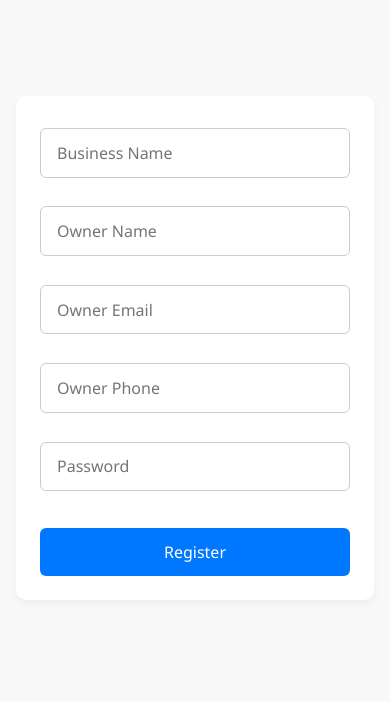
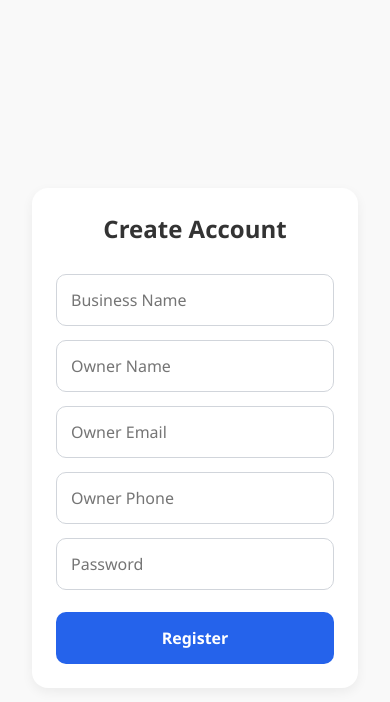
Before and after one commit to Herman-Gathege/sme-management-saas, a React (Vite) app in the folder frontend/: page /register in a window 390 px wide. Shown: the top 702 px of the page. Built offline with nearby package versions, Linux system fonts and the light colour scheme; the HTML template or start-up script is replaced by a standard one.

Commit message:
making app mobile friendly

```diff
--- a/frontend/src/App.jsx
+++ b/frontend/src/App.jsx
@@ -1,5 +1,11 @@
 import AppRoutes from "./routes/AppRoutes";
 import "./index.css";
+import "./styles/base.css";
+import "./styles/layout.css";
+import "./styles/components.css";
+import "./styles/utilities.css";
+import "./styles/dashboard.css";
+
 
 function App() {
   return <AppRoutes />;
--- a/frontend/src/features/auth/Login.jsx
+++ b/frontend/src/features/auth/Login.jsx
@@ -1,6 +1,7 @@
+// src/features/auth/Login.jsx
 import { useState } from "react";
 import { loginUser } from "../../api/auth";
-import styles from "./AuthForm.module.css"; // CSS module for styling
+// import styles from "./AuthForm.module.css"; // CSS module for styling
 
 export default function Login() {
   const [email, setEmail] = useState("");
@@ -33,17 +34,49 @@ export default function Login() {
     }
   };
 
+  // return (
+  //   <form className={styles.formContainer} onSubmit={handleSubmit}>
+  //     <h2 className={styles.formTitle}>Login</h2>
+
+  //     <input
+  //       type="email"
+  //       placeholder="Email"
+  //       value={email}
+  //       onChange={(e) => setEmail(e.target.value)}
+  //       className={styles.inputField}
+  //       required
+  //     />
+
+  //     <input
+  //       type="password"
+  //       placeholder="Password"
+  //       value={password}
+  //       onChange={(e) => setPassword(e.target.value)}
+  //       className={styles.inputField}
+  //       required
+  //     />
+
+  //     <button type="submit" className={styles.submitButton} disabled={loading}>
+  //       {loading ? "Logging in..." : "Login"}
+  //     </button>
+
+  //     {error && <p className={styles.errorText}>{error}</p>}
+  //   </form>
+  // );
+
   return (
-    <form className={styles.formContainer} onSubmit={handleSubmit}>
-      <h2 className={styles.formTitle}>Login</h2>
+  <div className="auth-page">
+    <form className="auth-card card form-stack" onSubmit={handleSubmit}>
+      <h2 className="text-center">Login</h2>
 
       <input
         type="email"
         placeholder="Email"
         value={email}
         onChange={(e) => setEmail(e.target.value)}
-        className={styles.inputField}
+        className="input"
         required
+        autoComplete="email"
       />
 
       <input
@@ -51,15 +84,22 @@ export default function Login() {
         placeholder="Password"
         value={password}
         onChange={(e) => setPassword(e.target.value)}
-        className={styles.inputField}
+        className="input"
         required
+        autoComplete="current-password"
       />
 
-      <button type="submit" className={styles.submitButton} disabled={loading}>
+      <button
+        type="submit"
+        className="btn btn-primary"
+        disabled={loading}
+      >
         {loading ? "Logging in..." : "Login"}
       </button>
 
-      {error && <p className={styles.errorText}>{error}</p>}
+      {error && <p className="text-error text-center">{error}</p>}
     </form>
-  );
+  </div>
+);
+
 }
--- a/frontend/src/features/auth/Register.jsx
+++ b/frontend/src/features/auth/Register.jsx
@@ -2,7 +2,7 @@
 
 import { useState } from "react";
 import { registerOrg } from "../../api/auth";
-import styles from "./AuthForm.module.css"; // import CSS module
+// import styles from "./AuthForm.module.css"; // import CSS module
 
 export default function Register() {
   const [name, setName] = useState("");
@@ -24,15 +24,78 @@ export default function Register() {
     setMessage(res.message || res.error);
   };
 
+  // return (
+  //   <form className={styles.formContainer} onSubmit={handleSubmit}>
+  //     <input placeholder="Business Name" value={name} onChange={(e) => setName(e.target.value)} />
+  //     <input placeholder="Owner Name" value={ownerName} onChange={(e) => setOwnerName(e.target.value)} />
+  //     <input placeholder="Owner Email" value={ownerEmail} onChange={(e) => setOwnerEmail(e.target.value)} />
+  //     <input placeholder="Owner Phone" value={ownerPhone} onChange={(e) => setOwnerPhone(e.target.value)} />
+  //     <input type="password" placeholder="Password" value={ownerPassword} onChange={(e) => setOwnerPassword(e.target.value)} />
+  //     <button type="submit">Register</button>
+  //     {message && <p>{message}</p>}
+  //   </form>
+  // );
+
   return (
-    <form className={styles.formContainer} onSubmit={handleSubmit}>
-      <input placeholder="Business Name" value={name} onChange={(e) => setName(e.target.value)} />
-      <input placeholder="Owner Name" value={ownerName} onChange={(e) => setOwnerName(e.target.value)} />
-      <input placeholder="Owner Email" value={ownerEmail} onChange={(e) => setOwnerEmail(e.target.value)} />
-      <input placeholder="Owner Phone" value={ownerPhone} onChange={(e) => setOwnerPhone(e.target.value)} />
-      <input type="password" placeholder="Password" value={ownerPassword} onChange={(e) => setOwnerPassword(e.target.value)} />
-      <button type="submit">Register</button>
-      {message && <p>{message}</p>}
+  <div className="auth-page">
+    <form className="auth-card card form-stack" onSubmit={handleSubmit}>
+      <h2 className="text-center">Create Account</h2>
+
+      <input
+        className="input"
+        placeholder="Business Name"
+        value={name}
+        onChange={(e) => setName(e.target.value)}
+        required
+      />
+
+      <input
+        className="input"
+        placeholder="Owner Name"
+        value={ownerName}
+        onChange={(e) => setOwnerName(e.target.value)}
+        required
+      />
+
+      <input
+        type="email"
+        className="input"
+        placeholder="Owner Email"
+        autoComplete="email"
+        value={ownerEmail}
+        onChange={(e) => setOwnerEmail(e.target.value)}
+        required
+      />
+
+      <input
+        type="tel"
+        className="input"
+        placeholder="Owner Phone"
+        autoComplete="tel"
+        value={ownerPhone}
+        onChange={(e) => setOwnerPhone(e.target.value)}
+        required
+      />
+
+      <input
+        type="password"
+        className="input"
+        placeholder="Password"
+        autoComplete="new-password"
+        value={ownerPassword}
+        onChange={(e) => setOwnerPassword(e.target.value)}
+        required
+      />
+
+      <button type="submit" className="btn btn-primary">
+        Register
+      </button>
+
+      {message && (
+        <p className="text-center text-error mt-md">{message}</p>
+      )}
     </form>
-  );
+  </div>
+);
+
 }
--- a/frontend/src/features/dashboard/layout/DashboardLayout.module.css
+++ b/frontend/src/features/dashboard/layout/DashboardLayout.module.css
@@ -1,3 +1,5 @@
+/* DashboardLayout.module.css */
+
 /* Layout */
 .layout {
   display: flex;
--- a/frontend/src/features/dashboard/widgets/DashboardWidget.module.css
+++ b/frontend/src/features/dashboard/widgets/DashboardWidget.module.css
@@ -1,3 +1,5 @@
+/* DashboardWidget.module.css */
+
 .widget {
   background: #b3cfe557;
   border: 1px solid #e5e7eb;
--- a/frontend/src/features/dashboard/widgets/TodaysCreditSales.jsx
+++ b/frontend/src/features/dashboard/widgets/TodaysCreditSales.jsx
@@ -1,3 +1,4 @@
+//frontend/src/features/dashboard/widgets/TodaysCreditSales.jsx
 import { useEffect, useState } from "react";
 import widget from "./DashboardWidget.module.css";
 import { useNavigate } from "react-router-dom";
--- /dev/null
+++ b/frontend/src/styles/base.css
@@ -0,0 +1,16 @@
+:root {
+  --primary: #2563eb;
+  --danger: #ef4444;
+  --bg: #f6f7fb;
+
+  --radius: 12px;
+  --space-sm: 8px;
+  --space-md: 16px;
+  --space-lg: 24px;
+}
+
+body {
+  margin: 0;
+  font-family: system-ui, sans-serif;
+  background: var(--bg);
+}
--- /dev/null
+++ b/frontend/src/styles/components.css
@@ -0,0 +1,64 @@
+/* =============================
+   FORM ELEMENTS
+============================= */
+
+.input {
+  width: 100%;
+  height: 52px;
+  padding: 0 14px;
+  border-radius: 10px;
+  border: 1px solid #d1d5db;
+  font-size: 16px;
+}
+
+.input:focus {
+  outline: none;
+  border-color: var(--primary);
+}
+
+
+/* =============================
+   BUTTONS
+============================= */
+
+.btn {
+  height: 52px;
+  width: 100%;
+  border-radius: 10px;
+  font-size: 16px;
+  font-weight: 600;
+  border: none;
+  cursor: pointer;
+}
+
+.btn-primary {
+  background: var(--primary);
+  color: white;
+}
+
+.btn-primary:disabled {
+  opacity: 0.6;
+}
+
+
+/* =============================
+   CARD
+============================= */
+
+.card {
+  background: white;
+  padding: 24px;
+  border-radius: 16px;
+  box-shadow: 0 4px 12px rgba(0,0,0,0.06);
+}
+
+
+/* =============================
+   FORM STACKING
+============================= */
+
+.form-stack {
+  display: flex;
+  flex-direction: column;
+  gap: 14px;
+}
--- /dev/null
+++ b/frontend/src/styles/layout.css
@@ -0,0 +1,16 @@
+/* =============================
+   AUTH LAYOUT
+============================= */
+
+.auth-page {
+  min-height: 100vh;
+  display: flex;
+  align-items: center;
+  justify-content: center;
+  padding: 16px;
+}
+
+.auth-card {
+  width: 100%;
+  max-width: 420px;
+}
--- /dev/null
+++ b/frontend/src/styles/utilities.css
@@ -0,0 +1,117 @@
+/* =====================================================
+   TEXT
+===================================================== */
+
+.text-center { text-align: center; }
+.text-left { text-align: left; }
+.text-right { text-align: right; }
+
+.text-sm { font-size: 14px; }
+.text-md { font-size: 16px; }
+.text-lg { font-size: 18px; }
+.text-xl { font-size: 22px; }
+
+.text-bold { font-weight: 600; }
+
+.text-error { color: #ef4444; }
+.text-success { color: #16a34a; }
+.text-muted { color: #6b7280; }
+
+
+
+/* =====================================================
+   SPACING (margin)
+===================================================== */
+
+.mt-sm { margin-top: 8px; }
+.mt-md { margin-top: 16px; }
+.mt-lg { margin-top: 24px; }
+
+.mb-sm { margin-bottom: 8px; }
+.mb-md { margin-bottom: 16px; }
+.mb-lg { margin-bottom: 24px; }
+
+.mx-auto { margin-left: auto; margin-right: auto; }
+
+
+
+/* =====================================================
+   SPACING (padding)
+===================================================== */
+
+.p-sm { padding: 8px; }
+.p-md { padding: 16px; }
+.p-lg { padding: 24px; }
+
+
+
+/* =====================================================
+   WIDTH / SIZE
+===================================================== */
+
+.w-full { width: 100%; }
+.h-full { height: 100%; }
+
+.max-w-sm { max-width: 320px; }
+.max-w-md { max-width: 420px; }
+.max-w-lg { max-width: 640px; }
+
+
+
+/* =====================================================
+   FLEXBOX
+===================================================== */
+
+.flex { display: flex; }
+
+.flex-col { flex-direction: column; }
+.flex-row { flex-direction: row; }
+
+.items-center { align-items: center; }
+.items-start { align-items: flex-start; }
+.items-end { align-items: flex-end; }
+
+.justify-center { justify-content: center; }
+.justify-between { justify-content: space-between; }
+
+.gap-sm { gap: 8px; }
+.gap-md { gap: 16px; }
+.gap-lg { gap: 24px; }
+
+
+
+/* =====================================================
+   DISPLAY
+===================================================== */
+
+.block { display: block; }
+.hidden { display: none; }
+
+
+
+/* =====================================================
+   MOBILE VISIBILITY HELPERS
+   (mobile-first approach)
+===================================================== */
+
+/* hidden on mobile, visible on desktop */
+.hidden-mobile {
+  display: none;
+}
+
+@media (min-width: 1024px) {
+  .hidden-mobile {
+    display: block;
+  }
+}
+
+/* visible on mobile, hidden on desktop */
+.hidden-desktop {
+  display: block;
+}
+
+@media (min-width: 1024px) {
+  .hidden-desktop {
+    display: none;
+  }
+}
```
Also changed, not shown: frontend/src/styles/dashboard.css (added).
